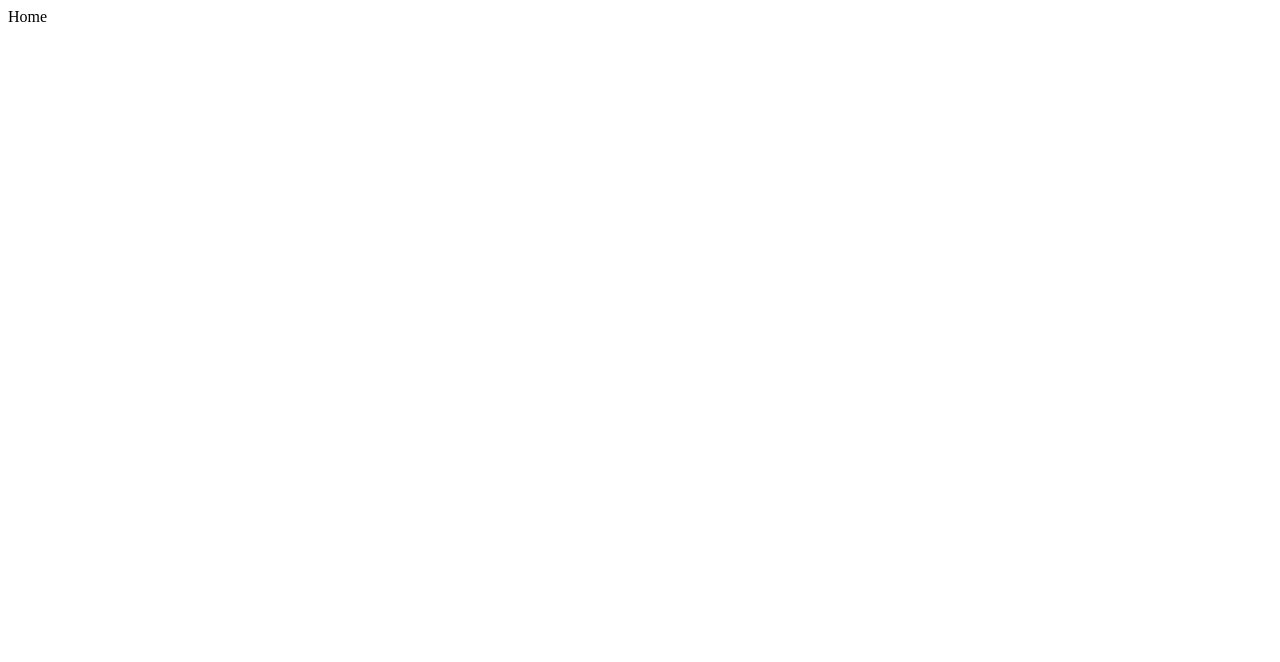
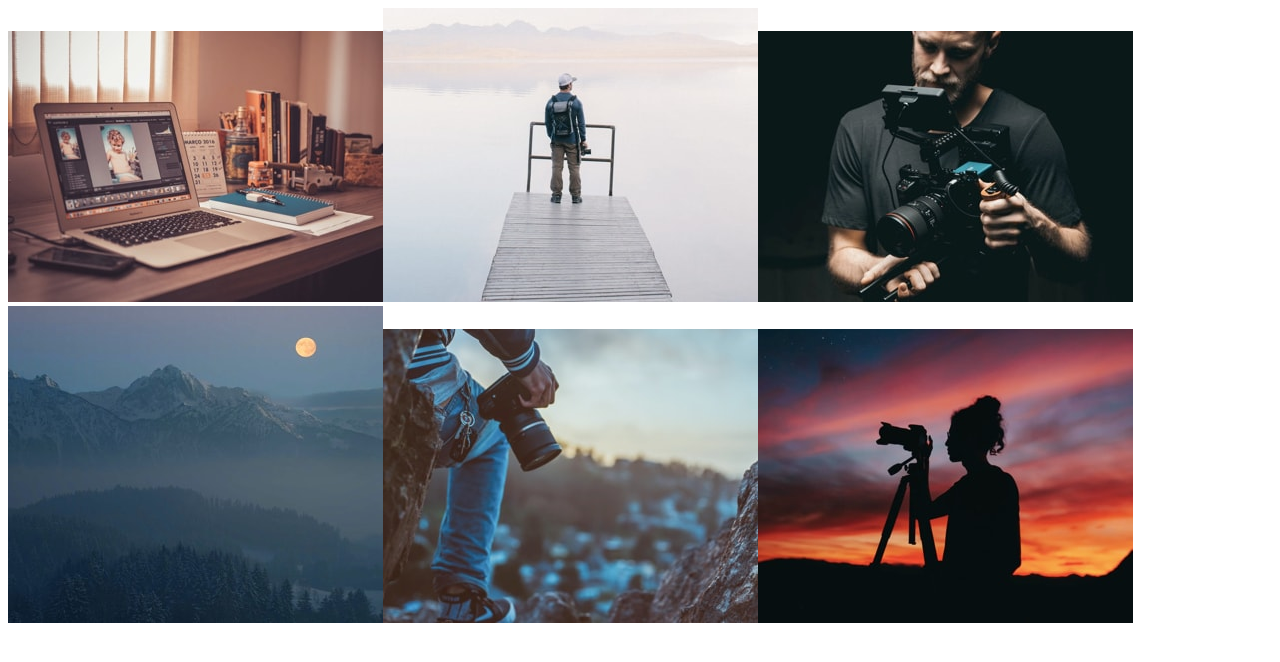
Before and after one commit to beqa200/photosnap-multi-page-website-005, a React (Create React App) app: page / in a window 1280 px wide. Shown: the top 662 px of the page. Built offline with nearby package versions, Linux system fonts and the light colour scheme.

Commit message:
add images in object

```diff
--- a/src/App.js
+++ b/src/App.js
@@ -3,12 +3,49 @@ import Pricing from "./pages/Pricing";
 import Stories from "./pages/Stories";
 import Home from "./pages/Home";
 import {Routes, Route} from "react-router-dom";
+import PhotoStory from "./components/PhotoStory";
+import React from "react";
+
 
 function App() {
+  const images=[
+    {
+      id: 1,
+      path: './assets/home/mobile/beautiful-stories.jpg',
+      alt: 'beautifulImg',
+    },
+    {
+      id: 2,
+      path: './assets/home/mobile/create-and-share.jpg',
+      alt: 'createImg',
+    },
+    {
+      id: 3,
+      path: './assets/home/mobile/designed-for-everyone.jpg',
+      alt: 'designedImg',
+    },
+    {
+      id: 4,
+      path: './assets/stories/mobile/moon-of-appalacia.jpg',
+      alt: 'moonImg',
+    },
+    {
+      id: 5,
+      path: './assets/features/mobile/hero.jpg',
+      alt: 'heroImg',
+    },
+    {
+      id: 6,
+      path: './assets/pricing/mobile/hero.jpg',
+      alt: 'beautifulImg',
+    },
+
+  ];
+
   return (
     <>
       <Routes>
-        <Route path="/" element={<Home/>} />
+        <Route path="/" element={<Home images={images} />} />
         <Route path="/stories" element={<Stories/>} />
         <Route path="/features" element={<Features/>} />
         <Route path="/pricing" element={<Pricing/>} />
--- /dev/null
+++ b/src/components/PhotoStory.js
@@ -0,0 +1,21 @@
+import React from "react";
+
+
+
+export default function PhotoStory(props) {
+
+  return (
+    <div className="container">
+       <div>
+      {props.images.map((image) => (
+        <img key={image.id} src={image.path} alt={image.alt} />
+      ))}
+    </div>
+
+
+
+      <div></div>
+      <div></div>
+    </div>
+  );
+}
--- a/src/pages/Home.js
+++ b/src/pages/Home.js
@@ -1,7 +1,10 @@
 import React from 'react'
+import PhotoStory from '../components/PhotoStory'
 
-export default function Home() {
+export default function Home(props) {
   return (
-    <div>Home</div>
+    <div>
+      <PhotoStory images={props.images}/>
+    </div>
   )
 }
```
